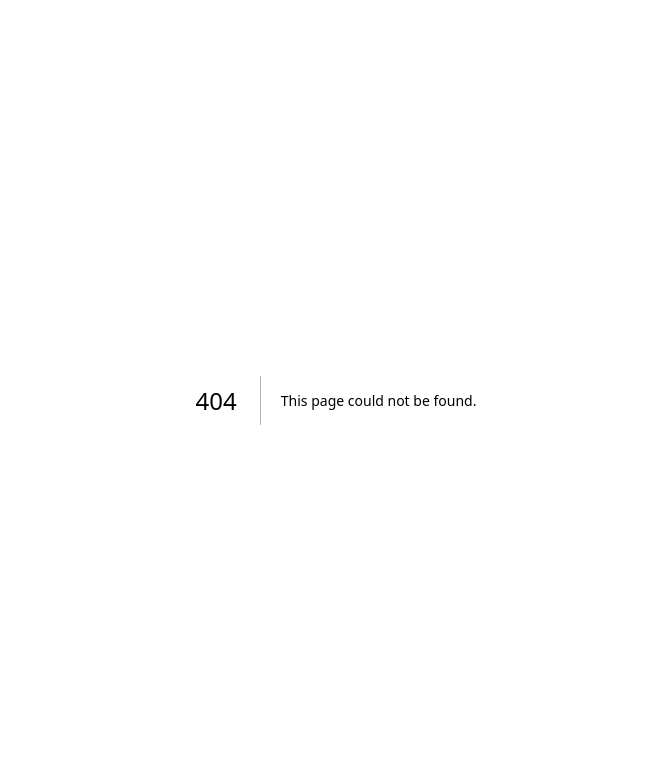
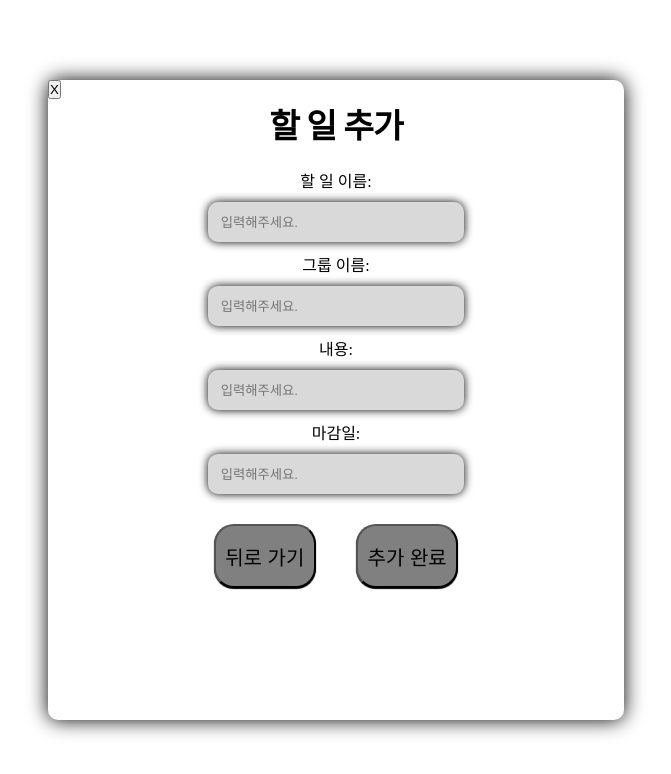
Before and after one commit to HarenKei/DCC_FE, a Next.js app: page /MyTask/TaskBar/AddTaskModal in a window 1280 px wide. Before the commit this address had no page. Shown: the top 774 px of the page, without its empty margins (304-975 px from the left). Built offline with nearby package versions, Linux system fonts and the light colour scheme.

Commit message:
할일 추가 모달창 구현

```diff
--- a/package.json
+++ b/package.json
@@ -15,6 +15,7 @@
     "eslint": "8.37.0",
     "eslint-config-next": "13.2.4",
     "next": "13.2.4",
+    "prop-types": "^15.8.1",
     "react": "18.2.0",
     "react-dom": "18.2.0",
     "react-horizontal-scrolling-menu": "^4.0.1",
--- a/pages/Main/MainTask.tsx
+++ b/pages/Main/MainTask.tsx
@@ -10,7 +10,7 @@ const MainTask = () => {
 
         <MainTitleAndLinkZone>
           <MainTaskBannerTitle>My Task 📚</MainTaskBannerTitle>
-          <Link href="/MyTask">more</Link>
+          <Link href="/MyTask/TaskMain">more</Link>
         </MainTitleAndLinkZone>
 
         <TaskCard
--- /dev/null
+++ b/pages/MyTask/TaskBar/AddTaskModal.module.css
@@ -0,0 +1,5 @@
+.close {
+  display: flex;
+  justify-content: flex-start;
+  flex-direction: row-reverse;
+}
--- a/pages/MyTask/AddTask/AddTaskModal.tsx
+++ b/pages/MyTask/TaskBar/AddTaskModal.tsx
@@ -1,11 +1,21 @@
 import React from "react";
 import styled from "styled-components";
-import InputArea from "../AddTask/AddTaskTextArea"
+import styles from './AddTaskModal.module.css';
+import InputArea from "../AddTask/AddTaskTextArea";
+// import PropsType from "./PropsType";
 
-const AddTaskModal = () => {
+function AddTaskModal({ setModalOpen, id, title, content, writer }: any) {
+
+  const closeModal = () => {
+    setModalOpen(false);
+  };
+
   return (
     <form action="">
     <AddTaskModalContainer>
+    <button className={styles.close} onClick={closeModal}>
+      X
+    </button>
 
       <WriteTaskContainer>
         <AddTaskTitle>할 일 추가</AddTaskTitle>
@@ -42,6 +52,13 @@ const AddTaskModalContainer = styled.div`
   border-radius: 10px;
 
   box-shadow: 0 0 20px;
+
+  z-index: 999;
+
+  position: absolute;
+  top: 50%;
+  left: 50%;
+  transform: translate(-50%, -50%);
 `;
 
 const WriteTaskContainer = styled.div`
@@ -64,7 +81,7 @@ const ButtonContainer = styled.div`
   align-items: center;
 `;
 
-const Button = styled.div`
+const Button = styled.button`
 
     display: flex;
     flex-direction: column;
@@ -84,21 +101,4 @@ const  P= styled.p`
     font-size: 20px;
 `;
 
-// const Container = styled.div`
-//     display: flex;
-//     flex-direction: column;
-//     justify-content: center;
-//     align-items: center;
-
-//     width: 8vw;
-//     height: 8vh;
-
-//     background-color: red;
-//     border-radius: 20px;
-
-//     box-shadow: 0px 1px 1px black;
-// `;
-
-
-
 export default AddTaskModal;
--- a/pages/MyTask/TaskBoard/RightTaskBoard.tsx
+++ b/pages/MyTask/TaskBoard/RightTaskBoard.tsx
@@ -10,7 +10,7 @@ const RightTaskBoard = () => {
 
         <MainTitleAndSearchZone>
           <TaskBoardTitle>진행중</TaskBoardTitle>
-          <Search/>
+          <Search title = {"내 할 일"}/>
         </MainTitleAndSearchZone>
 
         <TaskCard
```
Also changed, not shown: pages/MyTask/AddTask/AddTaskButton.tsx (+14 -4 lines), pages/MyTask/TaskBar/TaskBar.tsx (+13 -3 lines), 1 other file (tests, documents, lock files or other folders).
